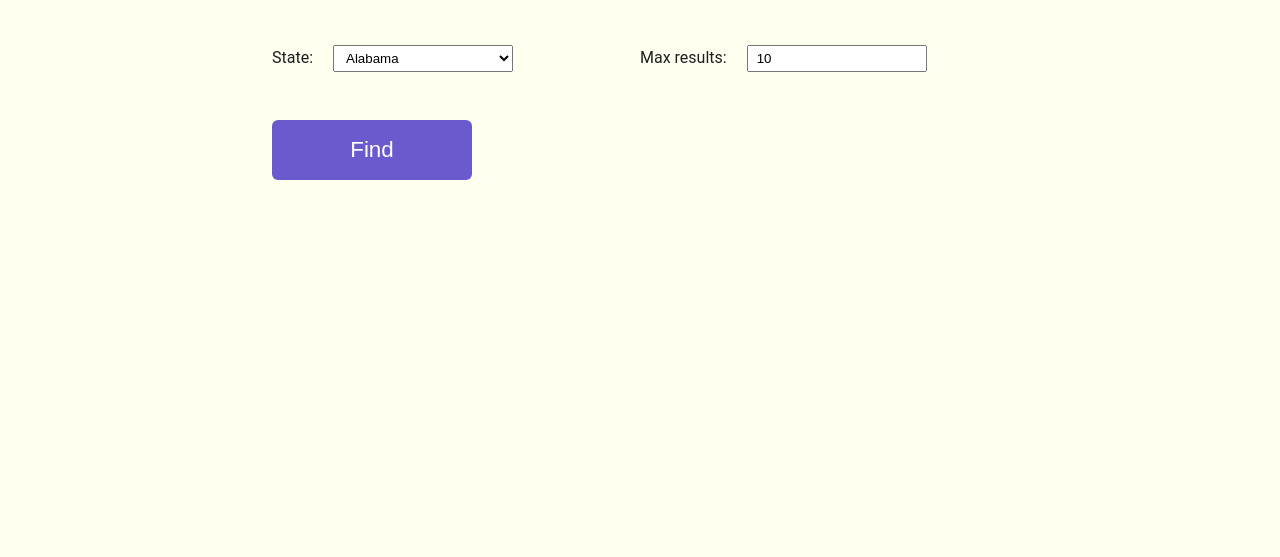
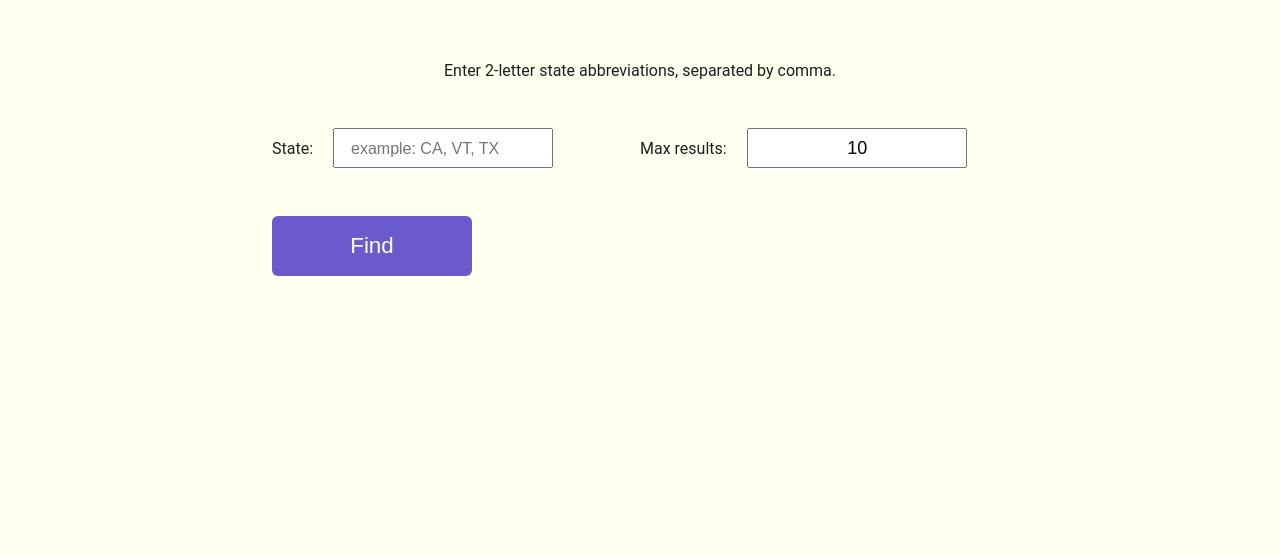
Before and after one commit to jessegilbride/display-national-parks, a plain HTML site: page index.html in a window 1280 px wide. Shown: the part 243-800 px from the top of the page. Drawn offline with nearby package versions, Linux system fonts and the light colour scheme.

Commit message:
add files via upload
This revision adds the functionality to look up by multiple states. Also, some minor CSS changes.

```diff
--- a/app.js
+++ b/app.js
@@ -46,29 +46,40 @@ function generateParksListString(parksJSON) {
 function displayParks(parksJSON) {
   $('#results').removeClass('hidden');
 
-  const stateSelected = $('#js-search-state option:selected').html()
-  $('#js-state-name').text(stateSelected);
+  const statesSelected = $('#js-search-states').val() // this will need updating to represent 2-letter state abbreviations as full names
+  $('#js-state-names').text(statesSelected.toUpperCase());
 
   const parksList = generateParksListString(parksJSON);
   $('#js-parks-list').append(parksList);
 }
 
-function formatQueryParameters(params) {
+function cleanUpParams(params) {
+  const newStatesCode = params["stateCode"].replace(/\s/g,''); // strip any whitespace in string containing states
+  params["stateCode"] = newStatesCode;
+  return params;
+}
+
+function formatQueryParameters(params) {;
+  const paramsCleanedUp = cleanUpParams(params);
   const queryItems = Object.keys(params)
-    .map(key => `${encodeURIComponent(key)}=${encodeURIComponent(params[key])}`)
+    .map(key => `${encodeURIComponent(key)}=${encodeURI(params[key])}`); // encodeURI (without "Component" allows for the comma to remain after encoding)
   return queryItems.join('&');
 }
 
-function getParks(state, maxResults) {
+function getParks(states, maxResults) {
   const apiKey = `EX5vPnbF6BdSnDqOJ1LzfbtvteCuXigfoC1toC9k`;
   const endpointURL = `https://developer.nps.gov/api/v1/parks`;
   const params = {
     api_key: apiKey,
-    stateCode: state,
+    stateCode: states,
+    // sort: ,
     limit: maxResults
   };
+
   const queryString = formatQueryParameters(params);
   const url = `${endpointURL}?${queryString}`;
+
+  // console.log(queryString);
 
   fetch(url)
     .then(
@@ -93,10 +104,11 @@ function getParks(state, maxResults) {
 function watchForm() {
   $('form').submit(event => {
     event.preventDefault();
+    $('#js-error-message').empty();
     $('#js-parks-list').empty();
-    const searchState = $('#js-search-state').val();
+    const searchStates = $('#js-search-states').val();
     const maxResults = $('#js-search-results-limit').val();
-    getParks(searchState, maxResults);
+    getParks(searchStates, maxResults);
   });
 }
 
--- a/index.html
+++ b/index.html
@@ -11,68 +11,17 @@
 <body>
 
   <header>
-    <h1>Find National Parks in Your State</h1>
+    <h1>Find National Parks by State</h1>
   </header>
 
   <div class="page-container">
 
     <form id="js-form">
+      <p class="instructions">Enter 2-letter state abbreviations, separated by comma.</p>
       <div class="form-inputs">
         <div class="input-container">
-          <label for="search-state">State: </label>
-          <select name="search-state" size="1" id="js-search-state" required>
-            <option value="AL">Alabama</option>
-            <option value="AK">Alaska</option>
-            <option value="AZ">Arizona</option>
-            <option value="AR">Arkansas</option>
-            <option value="CA">California</option>
-            <option value="CO">Colorado</option>
-            <option value="CT">Connecticut</option>
-            <option value="DE">Delaware</option>
-            <option value="DC">Dist of Columbia</option>
-            <option value="FL">Florida</option>
-            <option value="GA">Georgia</option>
-            <option value="HI">Hawaii</option>
-            <option value="ID">Idaho</option>
-            <option value="IL">Illinois</option>
-            <option value="IN">Indiana</option>
-            <option value="IA">Iowa</option>
-            <option value="KS">Kansas</option>
-            <option value="KY">Kentucky</option>
-            <option value="LA">Louisiana</option>
-            <option value="ME">Maine</option>
-            <option value="MD">Maryland</option>
-            <option value="MA">Massachusetts</option>
-            <option value="MI">Michigan</option>
-            <option value="MN">Minnesota</option>
-            <option value="MS">Mississippi</option>
-            <option value="MO">Missouri</option>
-            <option value="MT">Montana</option>
-            <option value="NE">Nebraska</option>
-            <option value="NV">Nevada</option>
-            <option value="NH">New Hampshire</option>
-            <option value="NJ">New Jersey</option>
-            <option value="NM">New Mexico</option>
-            <option value="NY">New York</option>
-            <option value="NC">North Carolina</option>
-            <option value="ND">North Dakota</option>
-            <option value="OH">Ohio</option>
-            <option value="OK">Oklahoma</option>
-            <option value="OR">Oregon</option>
-            <option value="PA">Pennsylvania</option>
-            <option value="RI">Rhode Island</option>
-            <option value="SC">South Carolina</option>
-            <option value="SD">South Dakota</option>
-            <option value="TN">Tennessee</option>
-            <option value="TX">Texas</option>
-            <option value="UT">Utah</option>
-            <option value="VT">Vermont</option>
-            <option value="VA">Virginia</option>
-            <option value="WA">Washington</option>
-            <option value="WV">West Virginia</option>
-            <option value="WI">Wisconsin</option>
-            <option value="WY">Wyoming</option>
-          </select>
+          <label for="search-states">State: </label>
+          <input type="text" name="search-states" id="js-search-states" placeholder="example: CA, VT, TX" required>
         </div>
         <div class="input-container">
           <label for="search-results-limit">Max results: </label>
@@ -92,11 +41,16 @@
     <p id="js-error-message" class="error-message"></p>
 
     <section id="results" class="hidden">
-      <h2>National Parks in <span id="js-state-name"></span></h2>
+      <h2>National Parks in <span id="js-state-names"></span></h2>
       <ul id="js-parks-list" class="parks-list"></ul>
     </section>
 
   </div>
+
+  <!-- <footer>
+    <div class="page-container">
+    </div>
+  </footer> -->
 
   <script
     src="https://code.jquery.com/jquery-3.3.1.js"
--- a/styles.css
+++ b/styles.css
@@ -3,8 +3,10 @@
 }
 
 body {
+  /* position: relative; */
+  /* min-height: 100vh; */
   margin: 0;
-  /* background-color: floralwhite; */
+  /* padding-bottom: 100px; */
   background-color: ivory;
   color: #1E1E1E;
   font-family: 'Roboto', sans-serif;
@@ -44,7 +46,12 @@ header h1 {
 }
 
 form {
-  margin: 2rem 0;
+  margin: 4rem 0;
+}
+
+.instructions {
+  margin-bottom: 2rem;
+  text-align: center;
 }
 
 .form-inputs {
@@ -65,9 +72,18 @@ form {
   margin-right: 1rem;
 }
 
-.input-container select, input[type=number] {
-  width: 180px;
-  padding: 0.25rem 0.5rem;
+#js-search-states, #js-search-results-limit {
+  width: 220px;
+  height: 40px;
+  padding: 1rem;
+  font-size: 18px;
+}
+
+#js-search-states::placeholder {font-size: initial;}
+
+#js-search-results-limit {
+  text-align: center;
+  text-indent: 1rem;
 }
 
 input[type="submit"] {
@@ -82,7 +98,8 @@ input[type="submit"] {
 }
 
 #results {
-  margin-top: 4rem;
+  padding-top: 2rem;
+  padding-bottom: 4rem;
 }
 
 .parks-list {
@@ -108,6 +125,13 @@ input[type="submit"] {
   margin: 0 5px 0 10px;
 }
 
+/* footer {
+  width: 100%;
+  height: 100px;
+  background-color: black;
+  color: white;
+} */
+
 @media screen and (min-width: 800px) {
   .form-inputs {
     flex-direction: row;
```
